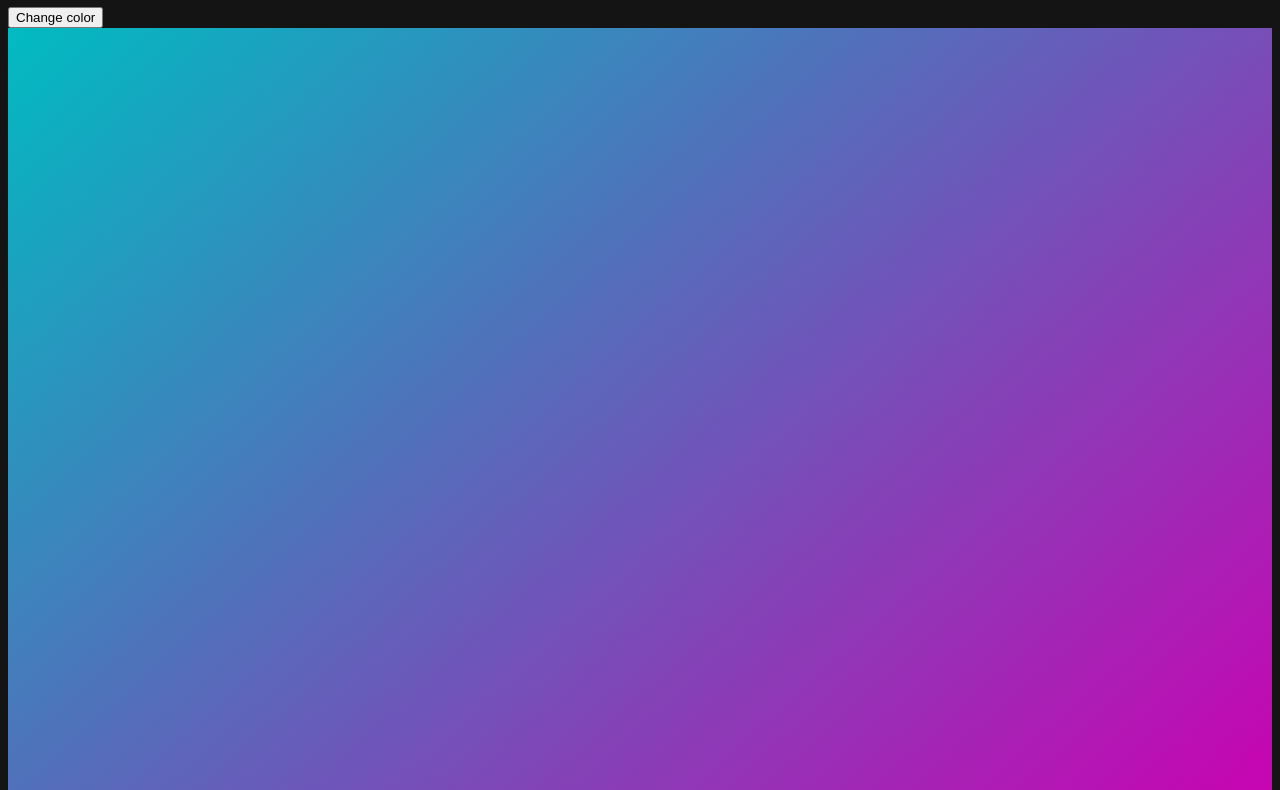
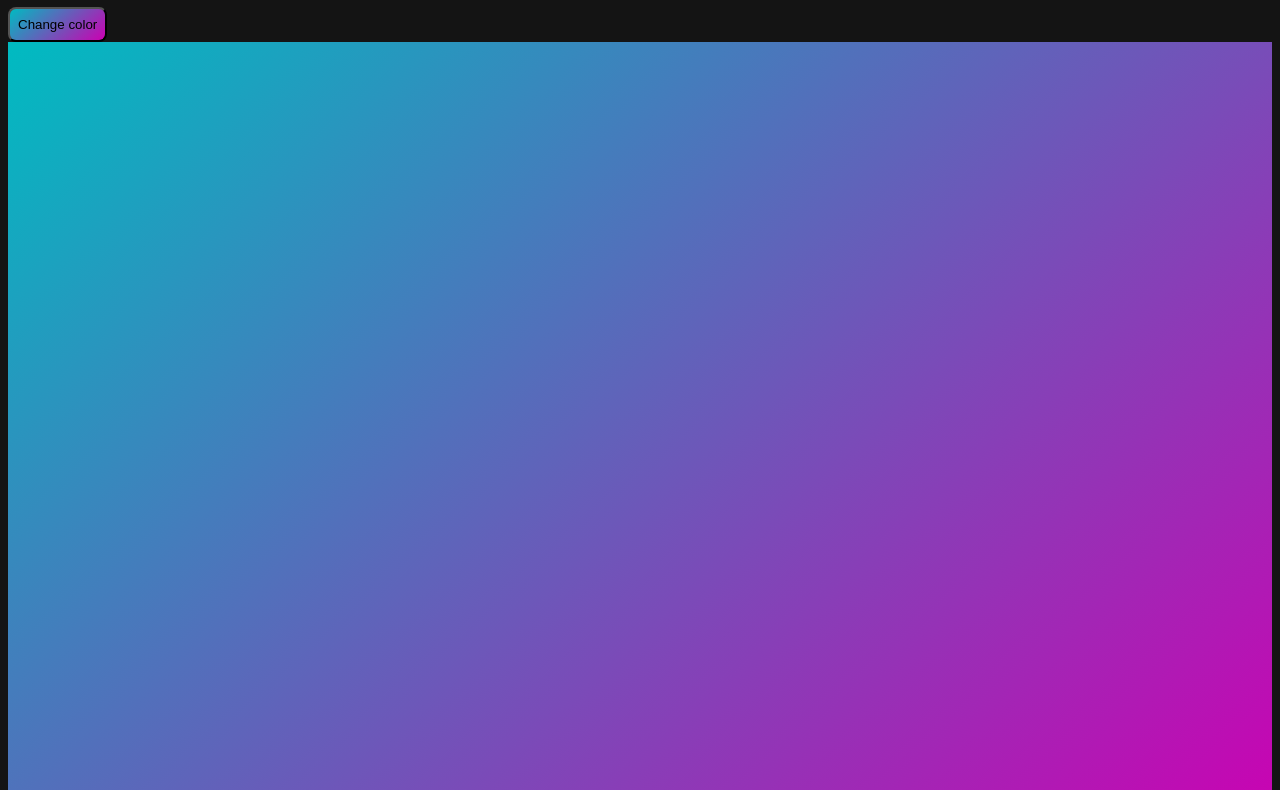
Before and after one commit to EZillman/git-assignment-VG, a website built with Vite: page git-assignment/index.html in a window 1280 px wide. Shown: the part 73-863 px from the top of the page. Built offline with nearby package versions, Linux system fonts and the light colour scheme.

Commit message:
button style

```diff
--- a/git-assignment/src/main.scss
+++ b/git-assignment/src/main.scss
@@ -1,6 +1,12 @@
 body {
     background-color: #141414;
     color: #e4e4e4;
+}
+
+button {
+    padding: 0.5rem;
+    border-radius: 0.5rem;
+    background: linear-gradient(138deg, rgba(0,187,193,1) 0%, rgba(204,0,178,1) 100%);
 }
 
 section {
```
Also changed, not shown: git-assignment/src/main.css.
